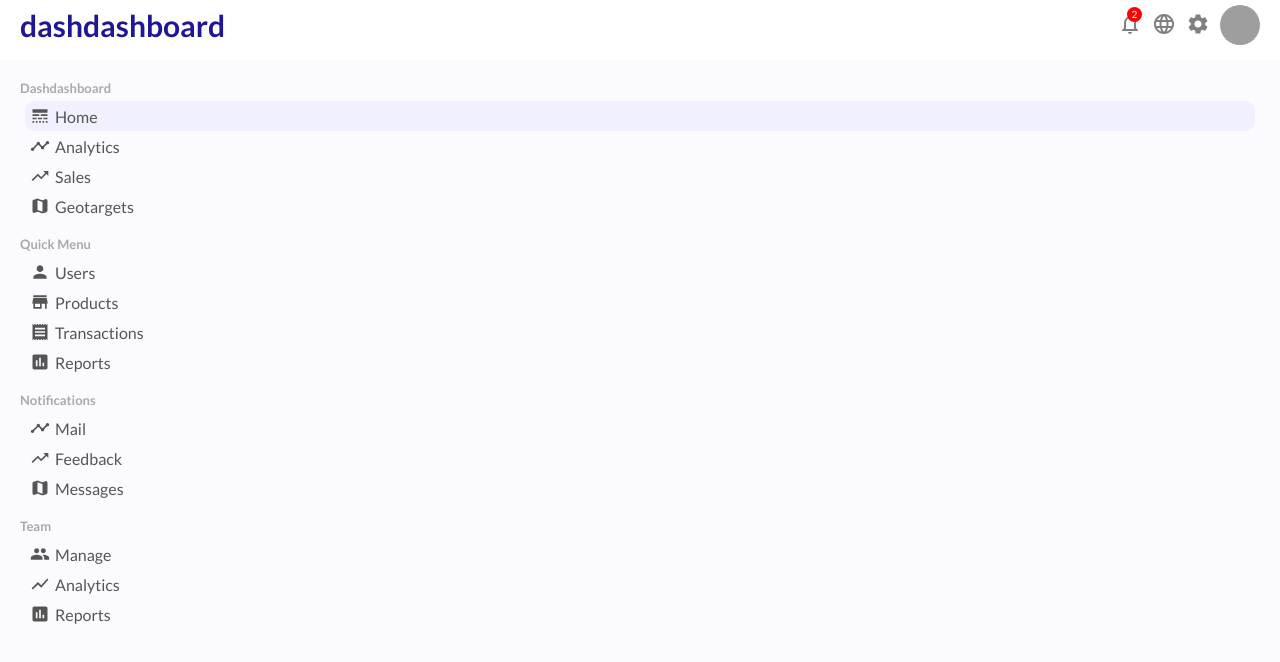
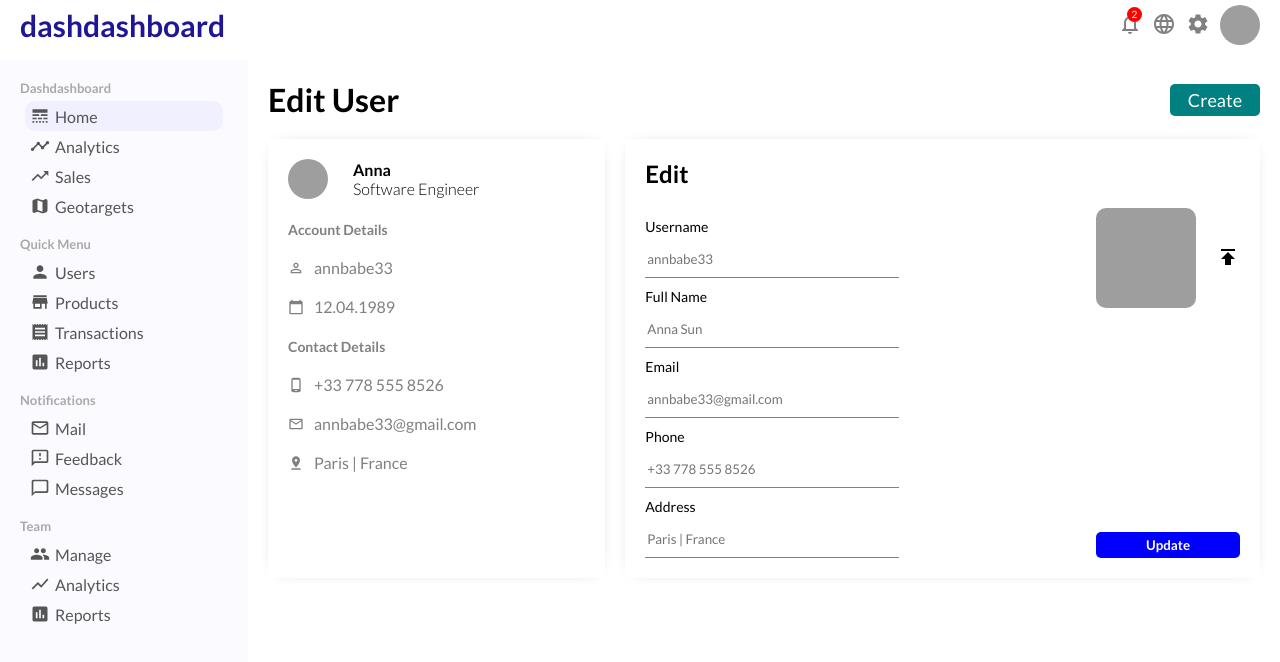
Before and after one commit to ecabigting/DashDashboard, a React (Create React App) app: page /user/1 in a window 1280 px wide. Shown: the top 662 px of the page. Built offline with nearby package versions, Linux system fonts and the light colour scheme; grey boxes are pictures that could not be loaded; the HTML template or start-up script is replaced by a standard one.

Commit message:
added new edit user page

```diff
--- a/src/App.js
+++ b/src/App.js
@@ -6,6 +6,7 @@ import { BrowserRouter as Router,
 Routes,
 Route,} from "react-router-dom"
 import UserList from "./pages/userList/UserList";
+import User from "./pages/user/User";
 
 function App() {
   return (
@@ -16,6 +17,7 @@ function App() {
         <Routes>
           <Route exact path="/" element={<Home/>} />
           <Route path="/users" element={<UserList/>}/>
+          <Route path="/user/:userId" element={<User/>}/>
         </Routes>
       </div>
     </Router>
--- a/src/components/sidebar/Sidebar.jsx
+++ b/src/components/sidebar/Sidebar.jsx
@@ -1,5 +1,5 @@
 import React from 'react'
-import { Assessment, Group, InsertChart, LineStyle, MapRounded, Person, Receipt, ShowChart, StoreMallDirectory, Timeline, TrendingUp } from '@material-ui/icons'
+import { Assessment, ChatBubbleOutlineRounded, FeedbackOutlined, Group, InsertChart, LineStyle, MailOutline, MapRounded, Person, Receipt, ShowChart, StoreMallDirectory, Timeline, TrendingUp } from '@material-ui/icons'
 import "./sidebar.css"
 
 export default function Sidebar() {
@@ -52,15 +52,15 @@ export default function Sidebar() {
                     <h3 className="sidebarTitle">Notifications</h3>
                     <ul className="sidebarList">
                         <li className="sidebarListItem">
-                            <Timeline className="sidebarIcon"/>
+                            <MailOutline className="sidebarIcon"/>
                             Mail
                         </li>
                         <li className="sidebarListItem">
-                            <TrendingUp className="sidebarIcon"/>
+                            <FeedbackOutlined className="sidebarIcon"/>
                             Feedback
                         </li>
                         <li className="sidebarListItem">
-                            <MapRounded className="sidebarIcon"/>
+                            <ChatBubbleOutlineRounded className="sidebarIcon"/>
                             Messages
                         </li>
                     </ul>
--- /dev/null
+++ b/src/pages/user/User.jsx
@@ -0,0 +1,90 @@
+import { CalendarToday, EmailOutlined, PermIdentity, PhoneAndroidOutlined, PinDrop, Publish } from "@material-ui/icons"
+import "./user.css"
+
+export default function User({userId}) {
+    return (
+        <div className="user">
+            <div className="userTitleContainer">
+                <h1 className="userTitle">Edit User</h1>
+                <buttop className="userAddButton">
+                    Create</buttop>
+            </div>
+            <div className="userContainer">
+                <div className="userShow">
+                    <div className="userShowTop">
+                        <img
+                        src="https://images.unsplash.com/photo-1585250047310-592b1805a8aa?ixlib=rb-1.2.1&ixid=MnwxMjA3fDB8MHxwaG90by1wYWdlfHx8fGVufDB8fHx8&auto=format&fit=crop&w=687&q=80"
+                        alt="" className="userShowImg" />
+                        <div className="userShowTopTitle">
+                            <span className="userShowUsername">Anna</span>
+                            <span className="userShowUsertitle">Software Engineer</span>
+                        </div>
+                    </div>
+                    <div className="userShowBottom">
+                        <span className="userShowTitle">Account Details</span>
+                        <div className="userShowInfo">
+                            <PermIdentity className="userShowIcon"/>
+                            <span className="userShowInfoTitle">annbabe33</span>
+                        </div>
+                        <div className="userShowInfo">
+                            <CalendarToday className="userShowIcon"/>
+                            <span className="userShowInfoTitle">12.04.1989</span>
+                        </div>
+                        <span className="userShowTitle">Contact Details</span>
+                        <div className="userShowInfo">
+                            <PhoneAndroidOutlined className="userShowIcon"/>
+                            <span className="userShowInfoTitle">+33 778 555 8526</span>
+                        </div>
+                        <div className="userShowInfo">
+                            <EmailOutlined className="userShowIcon"/>
+                            <span className="userShowInfoTitle">annbabe33@gmail.com</span>
+                        </div>
+                        <div className="userShowInfo">
+                            <PinDrop className="userShowIcon"/>
+                            <span className="userShowInfoTitle">Paris | France</span>
+                        </div>
+                    </div>
+
+                </div>
+                <div className="userUpdate">
+                    <span className="userUpdateTitle">Edit </span>
+                    <form className="userUpdateForm">
+                        <div className="userUpdateLeft">
+                            <div className="userUpdateItem">
+                                <label>Username</label>
+                                <input type="text" placeholder="annbabe33" className="userUpdateInput"/>
+                            </div>
+                            <div className="userUpdateItem">
+                                <label>Full Name</label>
+                                <input type="text" placeholder="Anna Sun" className="userUpdateInput"/>
+                            </div>
+                            <div className="userUpdateItem">
+                                <label>Email </label>
+                                <input type="text" placeholder="annbabe33@gmail.com" className="userUpdateInput"/>
+                            </div>
+                            <div className="userUpdateItem">
+                                <label>Phone</label>
+                                <input type="text" placeholder="+33 778 555 8526" className="userUpdateInput"/>
+                            </div>
+                            <div className="userUpdateItem">
+                                <label>Address </label>
+                                <input type="text" placeholder="Paris | France" className="userUpdateInput"/>
+                            </div>
+                        </div>
+                        <div className="userUpdateRight">
+                            <div className="userUpdateUpload">
+                                <img src="https://images.unsplash.com/photo-1585250047310-592b1805a8aa?ixlib=rb-1.2.1&ixid=MnwxMjA3fDB8MHxwaG90by1wYWdlfHx8fGVufDB8fHx8&auto=format&fit=crop&w=687&q=80"
+                                 alt="" className="userUpdateImage" />
+                                <label htmlFor="file">
+                                    <Publish className="userUpdateIcon"/>
+                                </label>
+                                <input type="file" id="file" style={{display:"none"}}/>
+                            </div>
+                            <button className="userUpdateButton">Update</button>
+                        </div>
+                    </form>
+                </div>
+            </div>
+        </div>
+    )
+}
--- /dev/null
+++ b/src/pages/user/user.css
@@ -0,0 +1,155 @@
+.user{
+    flex:4;
+    padding:20px;
+}
+
+.userTitleContainer {
+    display: flex;
+    align-items: center;
+    justify-content: space-between;
+}
+
+.userAddButton {
+    width: 80px;
+    border: none;
+    padding: 5px;
+    border-radius: 5px;
+    cursor: pointer;
+    background-color: teal;
+    text-align: center;
+    color: white;
+    font-size: 18px;
+}
+
+.userContainer{
+    display: flex;
+    margin-top: 20px;
+}
+
+.userShow {
+    flex:1;
+    padding: 20px;
+    -webkit-box-shadow: 0px 0px 15px -10px rgba(0,0,0,0.4);
+    box-shadow: 0px 0px 15px -10px rgba(0,0,0,0.4);
+}
+
+.userUpdate {
+    flex:2;
+    padding: 20px;
+    -webkit-box-shadow: 0px 0px 15px -10px rgba(0,0,0,0.4);
+    box-shadow: 0px 0px 15px -10px rgba(0,0,0,0.4);
+    margin-left: 20px;
+}
+
+.userShowTop{
+    display: flex;
+    align-items: center;
+}
+
+.userShowImg {
+    height: 40px;
+    width: 40px;
+    border-radius: 50%;
+    object-fit: cover;
+}
+
+.userShowTopTitle {
+    display: flex;
+    flex-direction: column;
+    margin-left: 25px;
+}
+
+.userShowUsername {
+    font-weight: bold;
+}
+
+.userShowUsertitle {
+    font-weight: 300;
+}
+
+.userShowBottom {
+    margin-top: 20px;
+}
+
+.userShowTitle {
+    font-size: 14px;
+    font-weight: 600;
+    color:grey;
+}
+
+.userShowInfo {
+    display: flex;
+    align-items: center;
+    margin: 20px 0px;
+    color:gray;
+}
+
+.userShowIcon {
+    font-size: 16px !important;
+}
+
+.userShowInfoTitle {
+    margin-left: 10px;
+}
+
+.userUpdateImage {
+    height: 100px;
+    width: 100px;
+    border-radius: 10px;
+    object-fit: cover;
+    margin-right: 20px;
+}
+
+.userUpdateItem>label {
+    margin-bottom: 5px;
+    font-size: 14px;
+}
+
+.userUpdateForm {
+    display: flex;
+    justify-content: space-between;
+    margin-top: 20px;
+}
+
+.userUpdateInput {
+    border: none;
+    width: 250px;
+    height: 35px;
+    border-bottom: 1px solid gray;
+}
+
+.userUpdateTitle {
+    font-size: 24px;
+    font-weight: 600;
+}
+
+.userUpdateItem {
+    display: flex;
+    flex-direction: column;
+    margin-top: 10px;
+}
+
+.userUpdateRight {
+    display: flex;
+    flex-direction: column;
+    justify-content: space-between;
+}
+
+.userUpdateUpload {
+    display: flex;
+    align-items: center;
+    cursor: pointer;
+}
+
+.userUpdateIcon {
+    cursor: pointer;
+}
+
+.userUpdateButton {
+    border-radius: 5px;
+    border: none;
+    padding: 5px;
+    background-color: blue;
+    color: white;
+    font-weight: bold;
+}
```
